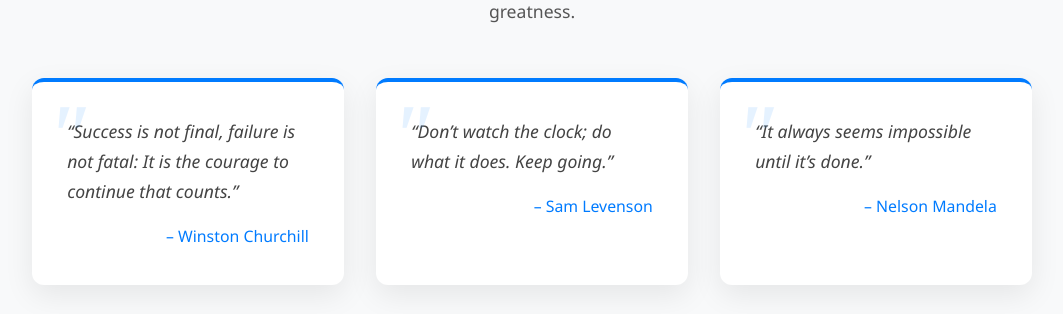
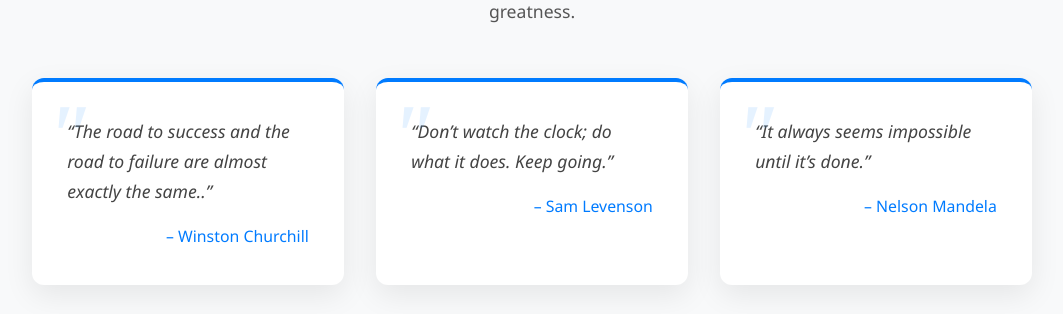
Before and after one commit to jyotiraul/Motivation-web-app, a Flask app: page /quotes in a window 1280 px wide. Shown: the part 266-580 px from the top of the page, without its empty margins (108-1171 px from the left). Run offline with Flask 2, Linux system fonts and the light colour scheme.

Commit message:
changes done

```diff
--- a/app/templates/quotes.html
+++ b/app/templates/quotes.html
@@ -14,7 +14,7 @@
     </p>
     <div class="quote-cards">
         <div class="quote-card">
-            “Success is not final, failure is not fatal: It is the courage to continue that counts.”<br>
+            “The road to success and the road to failure are almost exactly the same..”<br>
             <span>– Winston Churchill</span>
         </div>
         <div class="quote-card">
```
Also changed, not shown: 1 other file.
